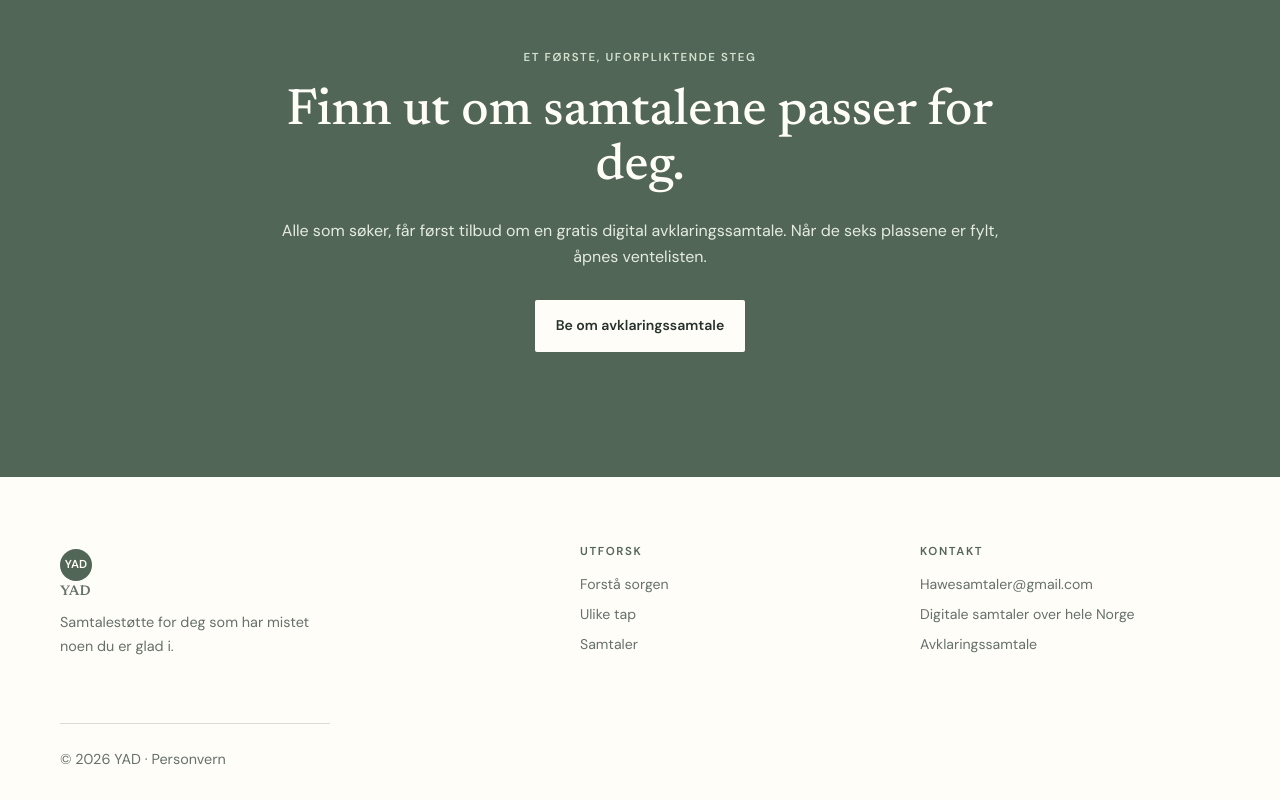
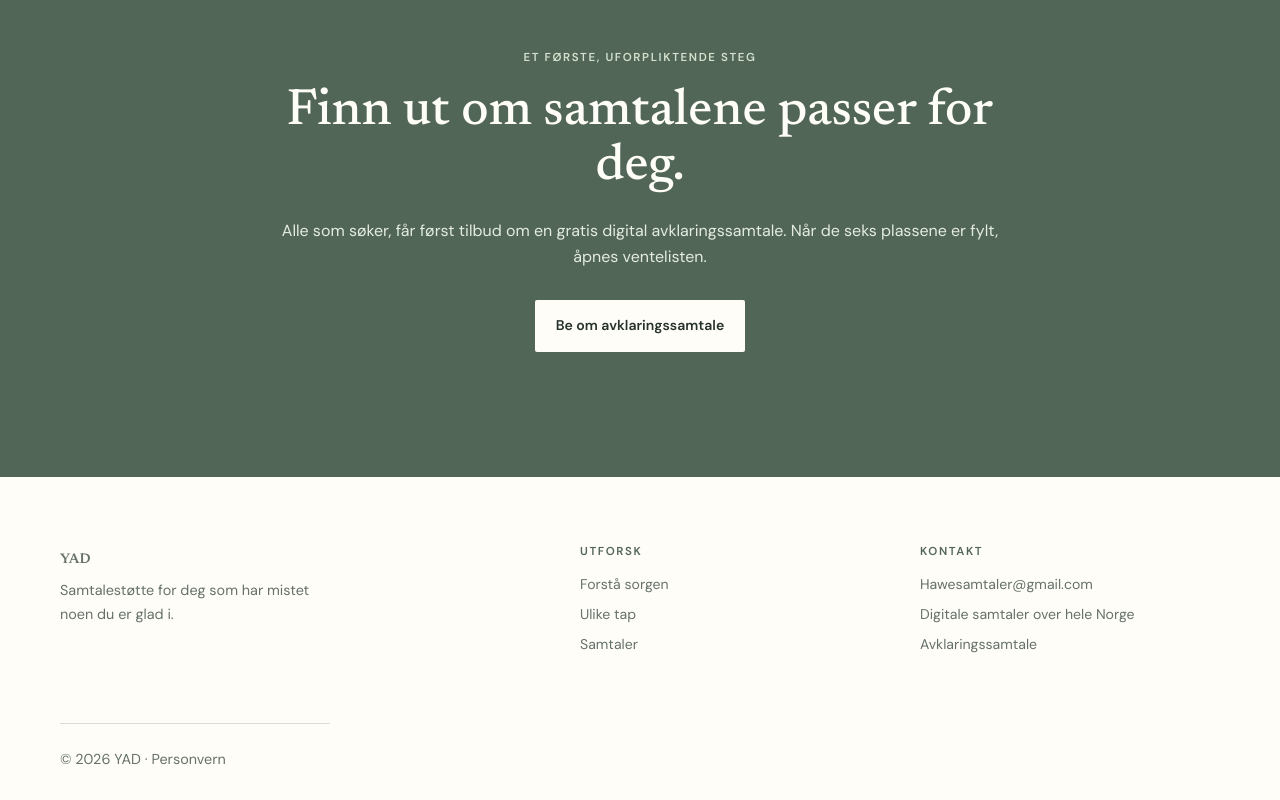
Before and after one commit to HRehmanii/Hawe, a plain HTML site: page index.html in a window 1280 px wide. Shown: the part 4547-5347 px from the top of the page. Drawn offline with Linux system fonts and the light colour scheme.

Commit message:
Update index.html

```diff
--- a/index.html
+++ b/index.html
@@ -29,7 +29,7 @@
     <section class="section section--paper"><div class="container"><div class="section-heading"><p class="eyebrow">Et avgrenset tilbud</p><h2>Seks samtaler. God tid til å finne fotfeste.</h2><p>Oppstartstilbudet har plass til seks personer. Hver deltaker får seks digitale samtaler på 60 minutter, annenhver uke over tre måneder.</p></div><div class="actions"><a class="button button--dark" href="samtaler.html#book">Be om en gratis avklaringssamtale</a></div></div></section>
     <section class="section section--dark"><div class="container final-cta"><p class="eyebrow">Et første, uforpliktende steg</p><h2>Finn ut om samtalene passer for deg.</h2><p>Alle som søker, får først tilbud om en gratis digital avklaringssamtale. Når de seks plassene er fylt, åpnes ventelisten.</p><a class="button button--light" href="samtaler.html#book">Be om avklaringssamtale</a></div></section>
   </main>
-  <footer class="footer"><div class="container footer__grid"><div><a class="brand brand--dark" href="index.html"><span class="brand__mark">YAD</span><span>YAD</span></a><p>Samtalestøtte for deg som har mistet noen du er glad i.</p></div><div><p class="footer__label">Utforsk</p><a href="forsta-sorgen.html">Forstå sorgen</a><a href="ulike-tap.html">Ulike tap</a><a href="samtaler.html">Samtaler</a></div><div><p class="footer__label">Kontakt</p><a href="mailto:Hawesamtaler@gmail.com">Hawesamtaler@gmail.com</a><span>Digitale samtaler over hele Norge</span><a href="samtaler.html#book">Avklaringssamtale</a></div><p class="footer__copy">© 2026 YAD · <a href="personvern.html">Personvern</a></p></div></footer>
+  <footer class="footer"><div class="container footer__grid"><div><a class="brand brand--dark" href="index.html"><span>YAD</span></a><p>Samtalestøtte for deg som har mistet noen du er glad i.</p></div><div><p class="footer__label">Utforsk</p><a href="forsta-sorgen.html">Forstå sorgen</a><a href="ulike-tap.html">Ulike tap</a><a href="samtaler.html">Samtaler</a></div><div><p class="footer__label">Kontakt</p><a href="mailto:Hawesamtaler@gmail.com">Hawesamtaler@gmail.com</a><span>Digitale samtaler over hele Norge</span><a href="samtaler.html#book">Avklaringssamtale</a></div><p class="footer__copy">© 2026 YAD · <a href="personvern.html">Personvern</a></p></div></footer>
   <script src="javascript.js"></script>
 </body>
 </html>
```
